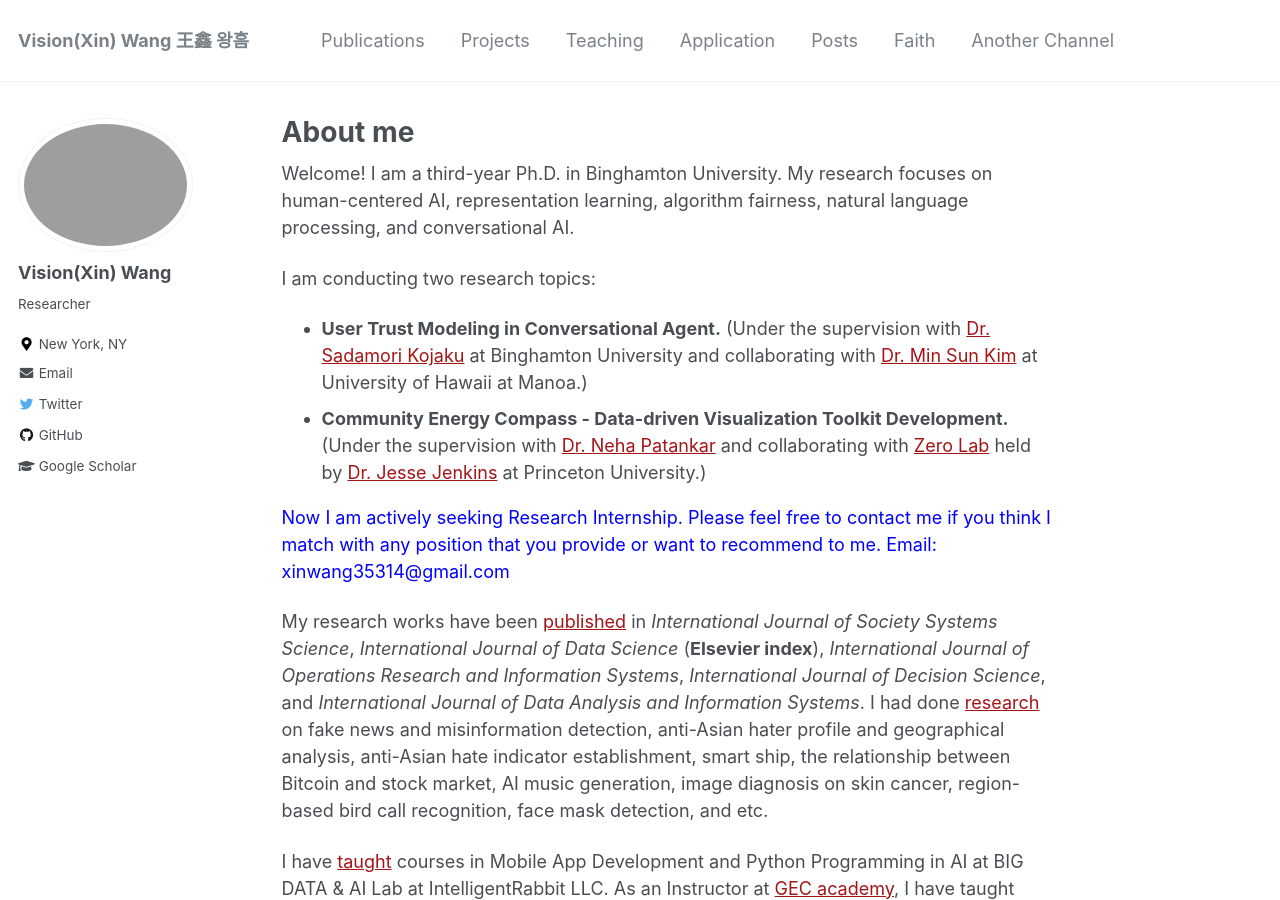
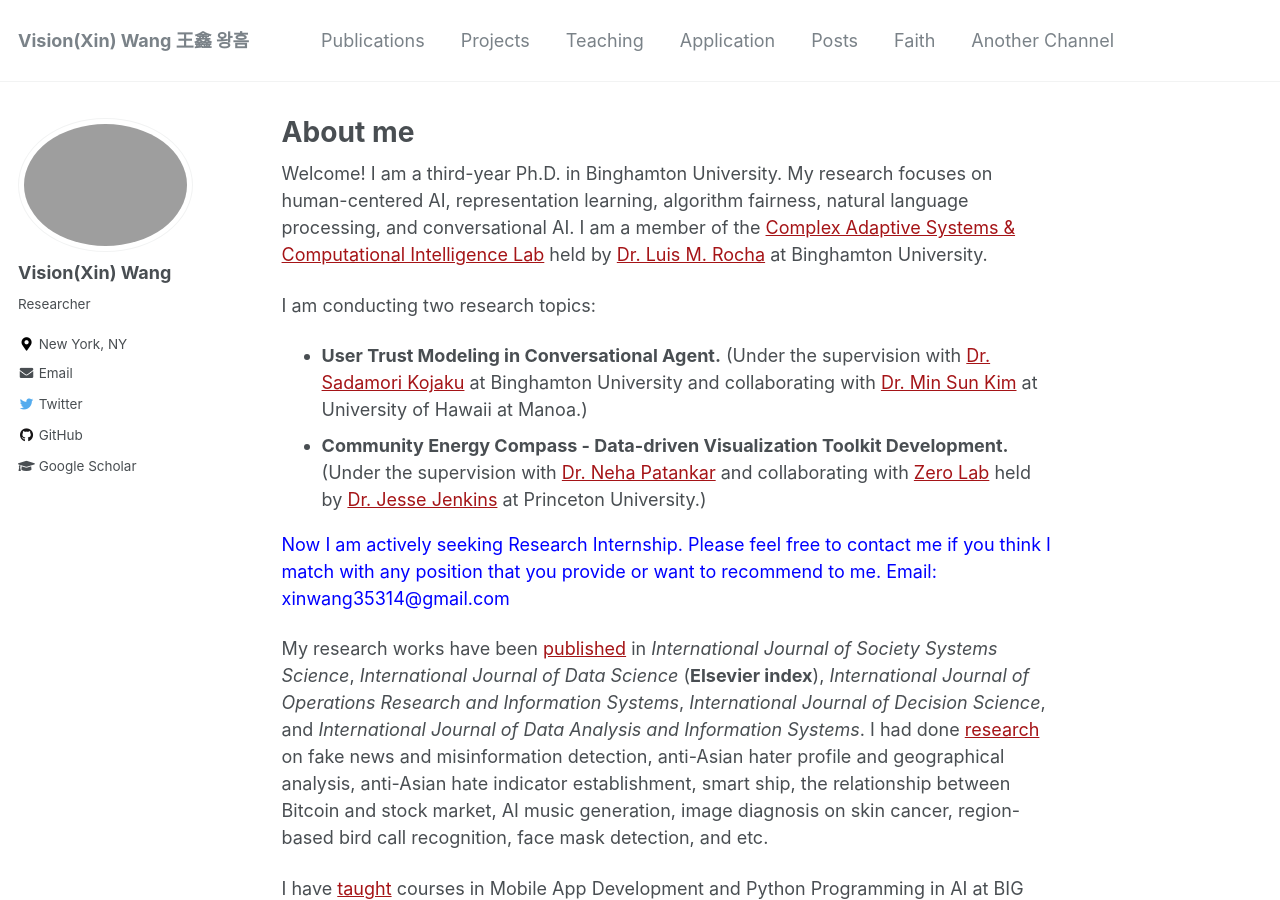
Before and after one commit to xin-wang-kr/xin-wang-kr.github.io, a Jekyll site: the page built from _pages/about.md, in a window 1280 px wide and 900 px high. Built offline with Jekyll 4.4.1, drawn with Linux system fonts in a browser that asks for light colours.

Commit message:
Update about.md

```diff
--- a/_pages/about.md
+++ b/_pages/about.md
@@ -10,11 +10,7 @@
   - slider1
 ---
 
-Welcome! I am a third-year Ph.D. in Binghamton University. My research focuses on human-centered AI, representation learning, algorithm fairness, natural language processing, and conversational AI.
-
-<!---
-I am a member of the [Complex Adaptive Systems & Computational Intelligence Lab](https://casci.binghamton.edu/casci.php) held by [Dr. Luis M. Rocha](https://casci.binghamton.edu/) at Binghamton University.
--->
+Welcome! I am a third-year Ph.D. in Binghamton University. My research focuses on human-centered AI, representation learning, algorithm fairness, natural language processing, and conversational AI. I am a member of the [Complex Adaptive Systems & Computational Intelligence Lab](https://casci.binghamton.edu/casci.php) held by [Dr. Luis M. Rocha](https://casci.binghamton.edu/) at Binghamton University.
 
 I am conducting two research topics:
 * __User Trust Modeling in Conversational Agent.__ (Under the supervision with [Dr. Sadamori Kojaku](https://skojaku.github.io/) at Binghamton University and collaborating with [Dr. Min Sun Kim](https://sci.manoa.hawaii.edu/min-sun-kim/) at University of Hawaii at Manoa.)
```
